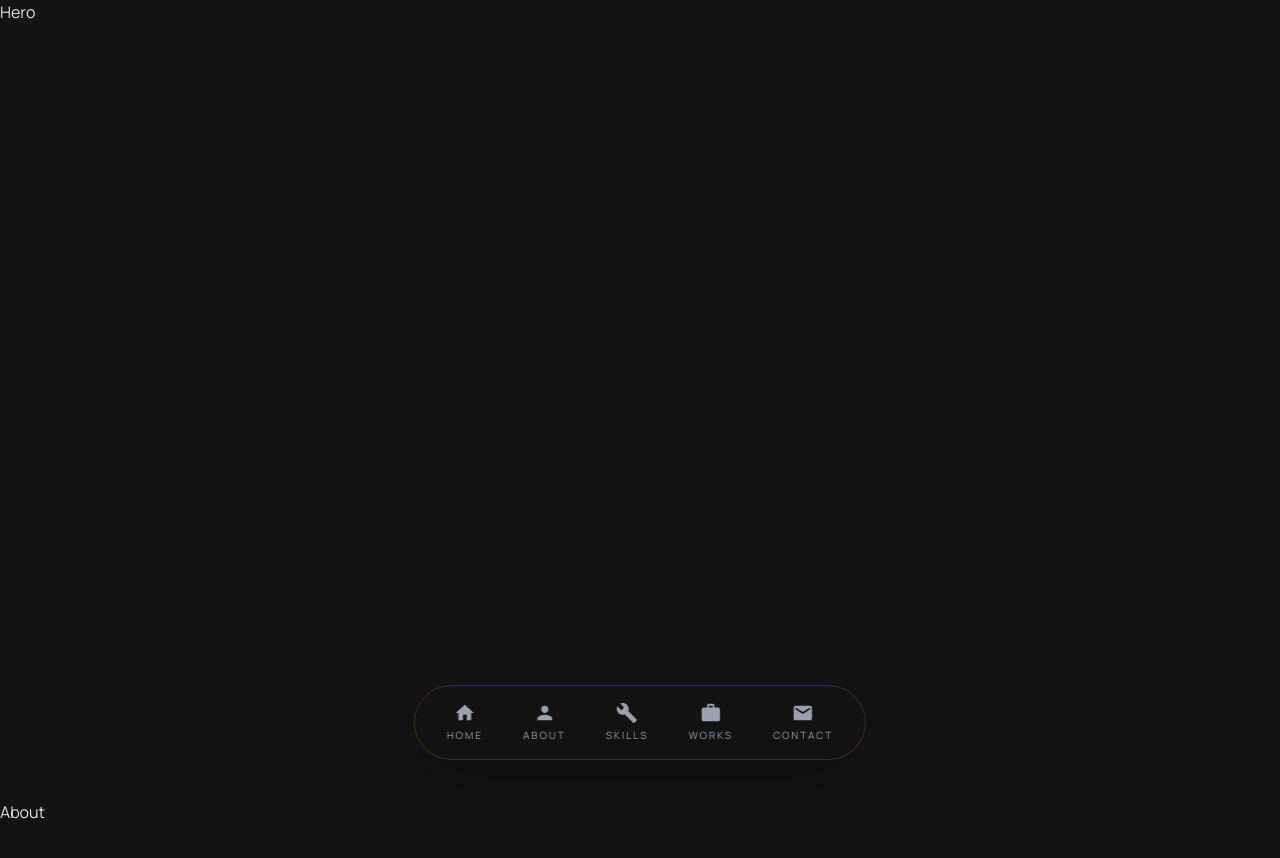
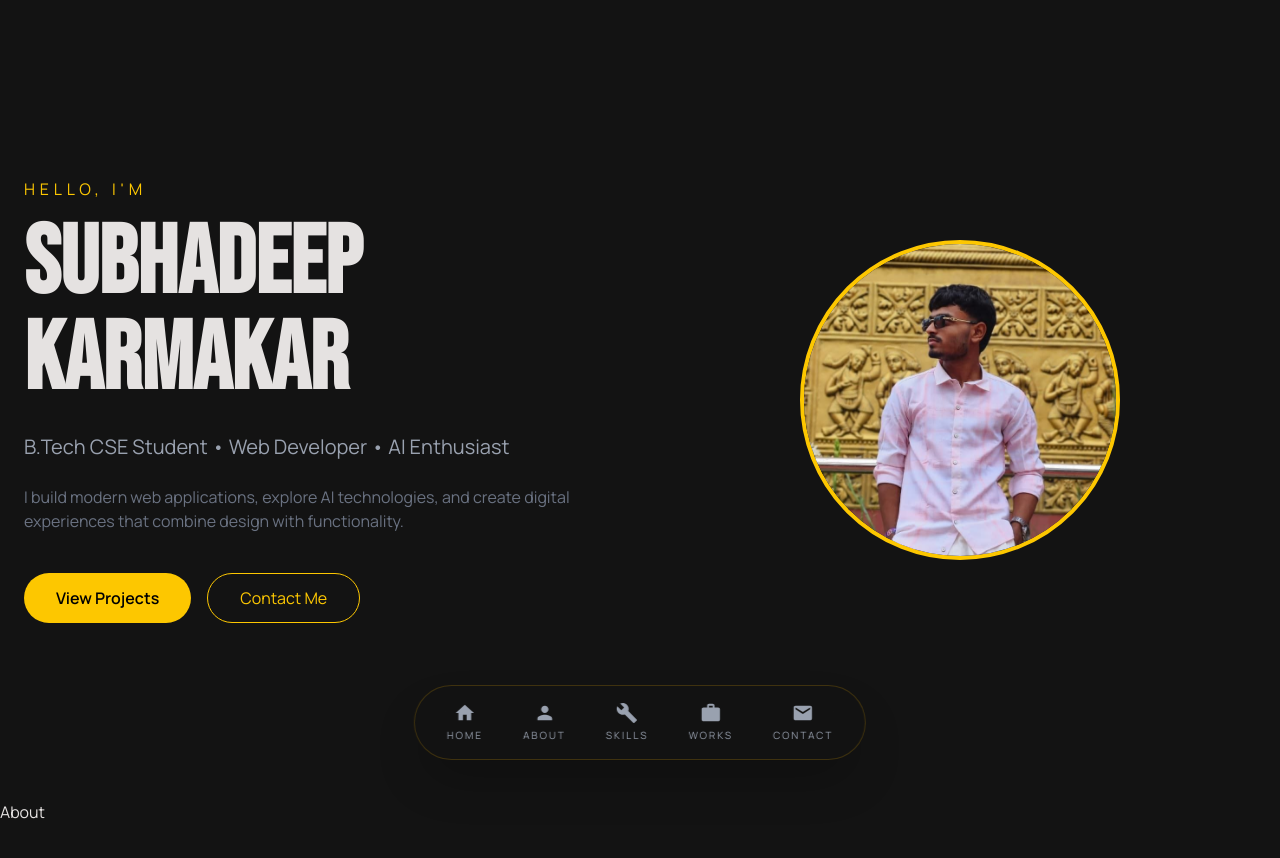
Before and after one commit to SubhadeepK-62/Portfolio, a React (Vite) app: page / in a window 1280 px wide. Shown: the top 858 px of the page. Built offline with nearby package versions, Linux system fonts and the light colour scheme.

Commit message:
Create initial hero section

```diff
--- a/src/components/Hero.jsx
+++ b/src/components/Hero.jsx
@@ -1,7 +1,58 @@
+import profileImage from "../assets/images/profile.jpg";
+
 export default function Hero() {
   return (
-    <section id="home" className="min-h-screen">
-      Hero
+    <section
+      id="home"
+      className="min-h-screen flex items-center justify-center px-6"
+    >
+      <div className="max-w-7xl mx-auto w-full">
+        <div className="grid lg:grid-cols-2 gap-12 items-center">
+
+          <div>
+            <p className="text-yellow-400 uppercase tracking-[0.3em] mb-4">
+              Hello, I'm
+            </p>
+
+            <h1
+              className="text-6xl md:text-8xl font-bold leading-none"
+              style={{ fontFamily: "Bebas Neue" }}
+            >
+              SUBHADEEP
+              <br />
+              KARMAKAR
+            </h1>
+
+            <p className="mt-6 text-xl text-gray-400">
+              B.Tech CSE Student • Web Developer • AI Enthusiast
+            </p>
+
+            <p className="mt-6 max-w-xl text-gray-500">
+              I build modern web applications, explore AI technologies,
+              and create digital experiences that combine design with
+              functionality.
+            </p>
+
+            <div className="flex gap-4 mt-10">
+              <button className="px-8 py-3 rounded-full bg-yellow-400 text-black font-semibold">
+                View Projects
+              </button>
+
+              <button className="px-8 py-3 rounded-full border border-yellow-400 text-yellow-400">
+                Contact Me
+              </button>
+            </div>
+          </div>
+
+          <div className="flex justify-center">
+            <img
+              src={profileImage}
+              alt="Profile"
+              className="w-80 h-80 object-cover rounded-full border-4 border-yellow-400"
+            />
+          </div>
+        </div>
+      </div>
     </section>
   );
 }
--- a/src/data/socials.js
+++ b/src/data/socials.js
@@ -0,0 +1,14 @@
+export const socials = [
+  {
+    name: "GitHub",
+    url: "https://github.com/SubhadeepK-62",
+  },
+  {
+    name: "LinkedIn",
+    url: "https://linkedin.com/in/subhadeepkarmakar",
+  },
+  {
+    name: "Instagram",
+    url: "https://www.instagram.com/themavericksky/",
+  },
+];
```
Also changed, not shown: src/assets/images/profile.jpg (added).
